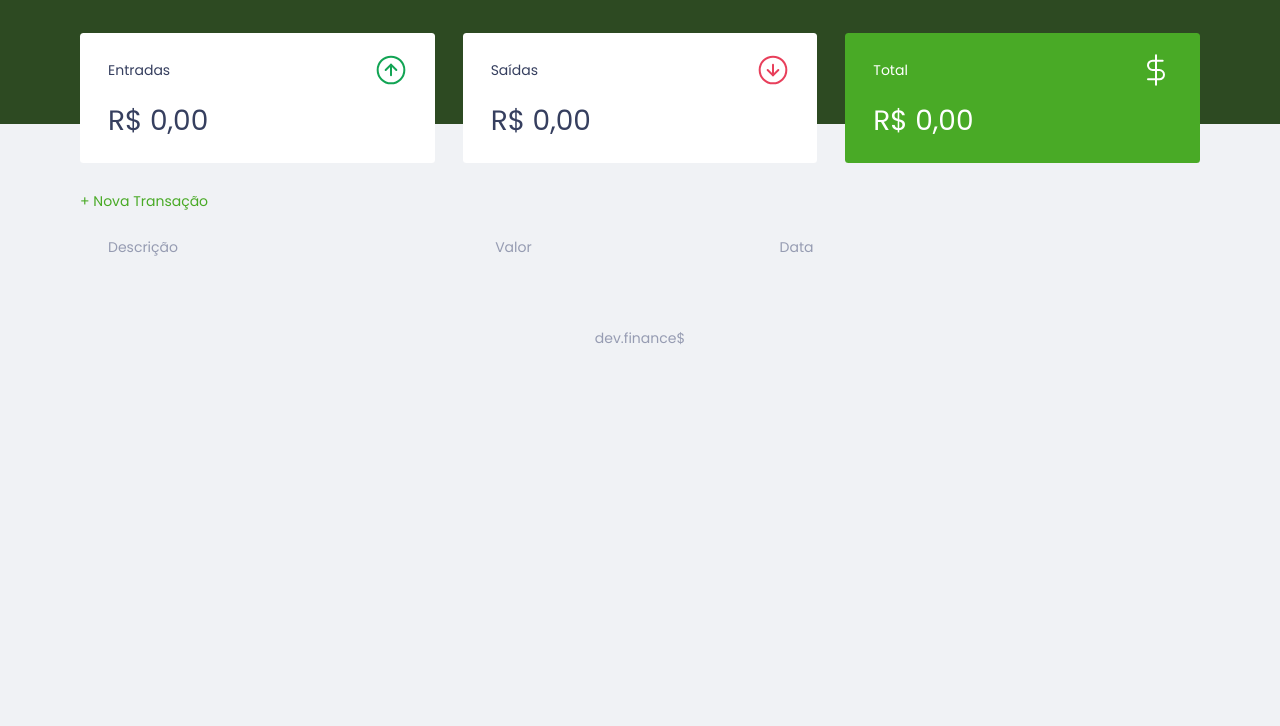
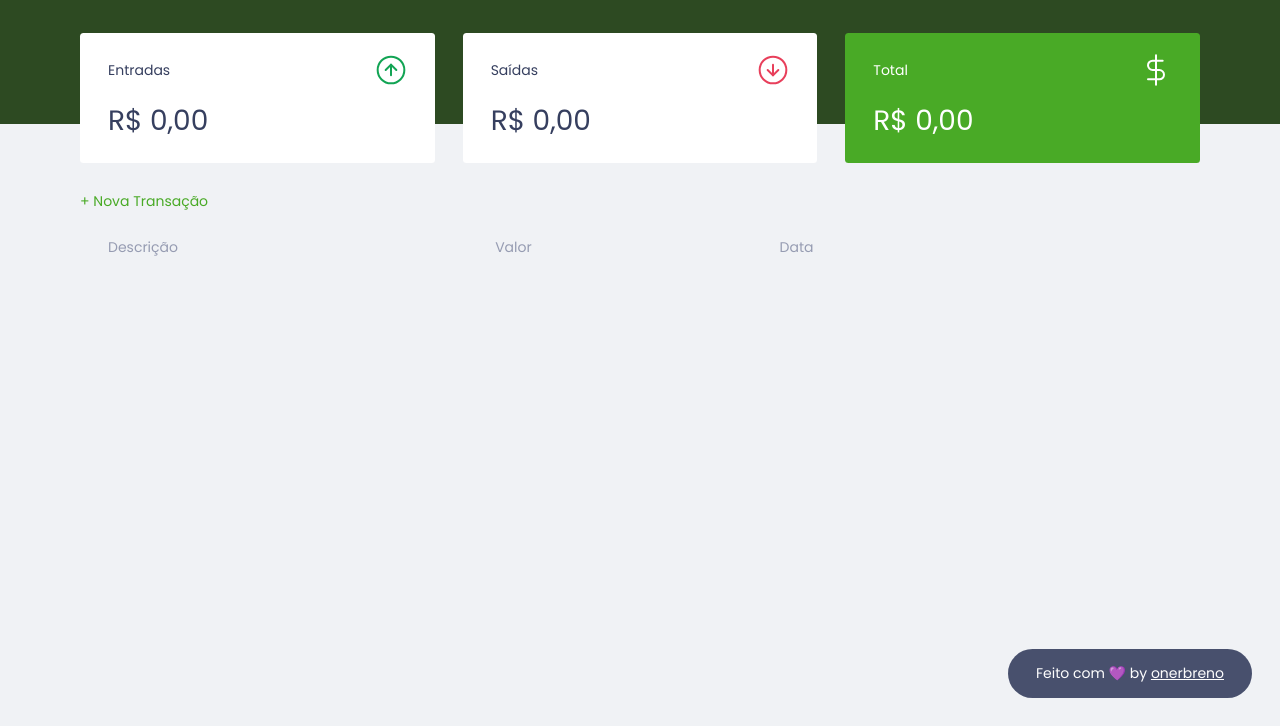
Before and after one commit to onerbreno/dev-finances, a plain HTML site: page index.html in a window 1280 px wide. Shown: the part 74-800 px from the top of the page. Drawn offline with Linux system fonts and the light colour scheme.

Commit message:
style adiciona estilização no footer

```diff
--- a/index.html
+++ b/index.html
@@ -117,7 +117,7 @@
     </div>
 
     <footer>
-        <p>dev.finance$</p>
+        <p>Feito com 💜 by <a target="_blank" href="https://github.com/onerbreno">onerbreno</a></p>
     </footer>
 
     <script src="scripts.js"></script>
--- a/style.css
+++ b/style.css
@@ -151,10 +151,12 @@ header {
 }
 
 /* table */
+
 #container-table {
     width: 100%;
     display: block;
     overflow-x: auto;
+
 }
 
 #data-table {
@@ -274,9 +276,22 @@ input {
 
 /* footer */
 footer {
-    text-align: center;
-    padding: 4rem 0 2rem;
-    color: var(--gray)
+    visibility: hidden;
+    position: fixed;
+    bottom: 2rem;
+    right: 2rem;
+
+    padding: 1rem 2rem;
+    opacity: 0.9;
+    border-radius: 5rem;
+
+    color: white;
+    background-color: var(--dark-blue);
+}
+
+footer a {
+    color: white;
+    text-decoration: underline;
 }
 
 /* Responsive */
@@ -290,4 +305,8 @@ footer {
         grid-template-columns: repeat(3, 1fr);
         gap: 2rem;
     }
+
+    footer {
+        visibility: visible;
+    }
 }
```
